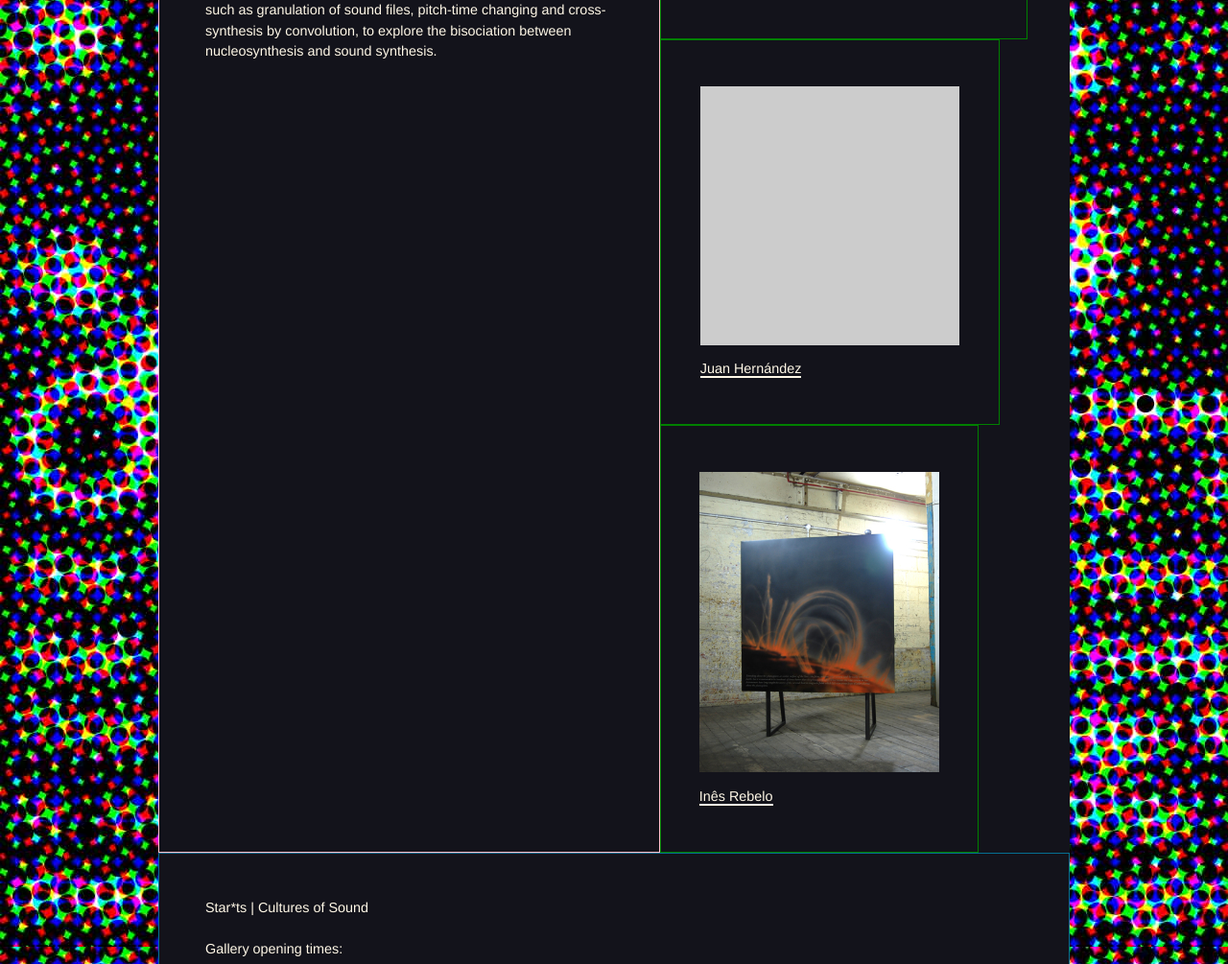
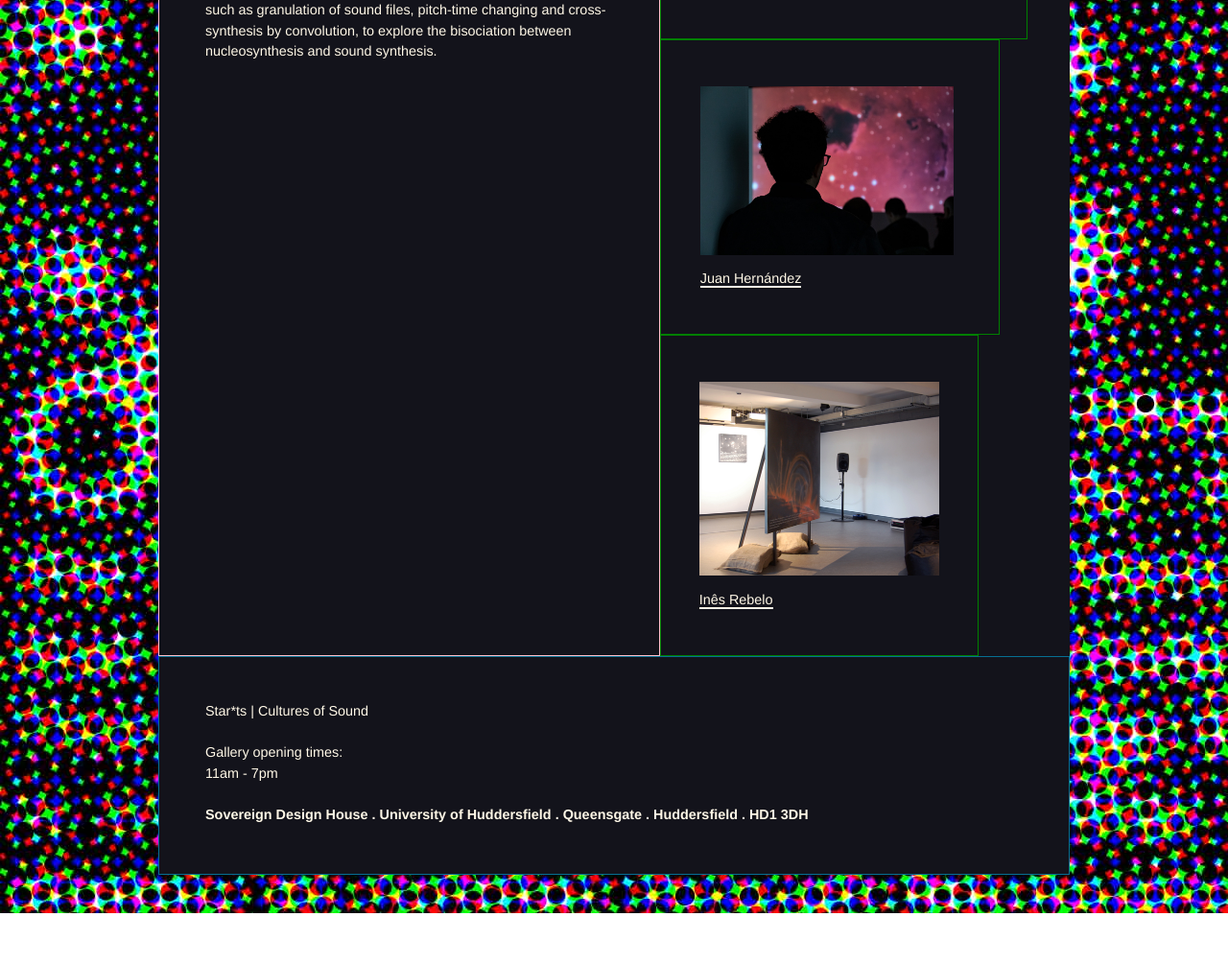
Before and after one commit to star-ts2023/star-ts2023.github.io, a plain HTML site: page index.html in a window 1280 px wide. Shown: the part 903-1908 px from the top of the page at 96% size. After the commit the page ends 1855 px from the top, so only its background shows below. Drawn offline with nearby package versions, Linux system fonts and the light colour scheme.

Commit message:
latest index and images

```diff
--- a/index.html
+++ b/index.html
@@ -132,12 +132,12 @@ grid-item-5 a:hover {
 
 
 .grid-item-7 a {
-	background-color: #cccccc;
-   /*background-image: url("imgs/Etoile-02.jpg); */
+	    background-color: #13131b;
+    background-image: url("imgs/Juan-website.jpg");
     background-size: contain;
     background-repeat: no-repeat;
     width: 270px;
-    height: 270px;
+    height: 176px;
     text-decoration: none;
     border-bottom: none !important;
 	/*new */
@@ -145,11 +145,11 @@ grid-item-5 a:hover {
 }
 .grid-item-7 a:hover {
 
-	/*background-image: url("04-Sun-mandarins.jpg"); */
+	background-image: url("imgs/Juan-website.jpg");
     background-size: contain;
     background-repeat: no-repeat;
     width: 270px;
-    height: 270px;
+    height: 176px;
     text-decoration: none;
     background-color: #13131b;
     color: #13131b !important;
@@ -172,21 +172,21 @@ grid-item-5 a:hover {
 
 
 .grid-item-8 a {
-    background-image: url("imgs/TwoSuns.jpg");
+    background-image: url("imgs/04-TwoSuns-FINAL-web.jpg");
     background-size: contain;
     background-repeat: no-repeat;
     width: 250px;
-    height: 313px;
+    height: 202px;
     text-decoration: none;
 	background-color: #13131b;
     border-bottom: none !important;
 }
 .grid-item-8 a:hover {
-    background-image: url("imgs/TwoSuns.jpg");
+    background-image: url("imgs/04-TwoSuns-FINAL-web.jpg");
     background-size: contain;
     background-repeat: no-repeat;
     width: 250px;
-    height: 313px;
+    height: 202px;
     text-decoration: none;
     background-color: #13131b;
     color: #13131b !important;
```
Also changed, not shown: imgs/04-TwoSuns-FINAL-web.jpg (added), imgs/Juan-website-web.jpg (added), imgs/Juan-website.jpg (added), 1 other file.
